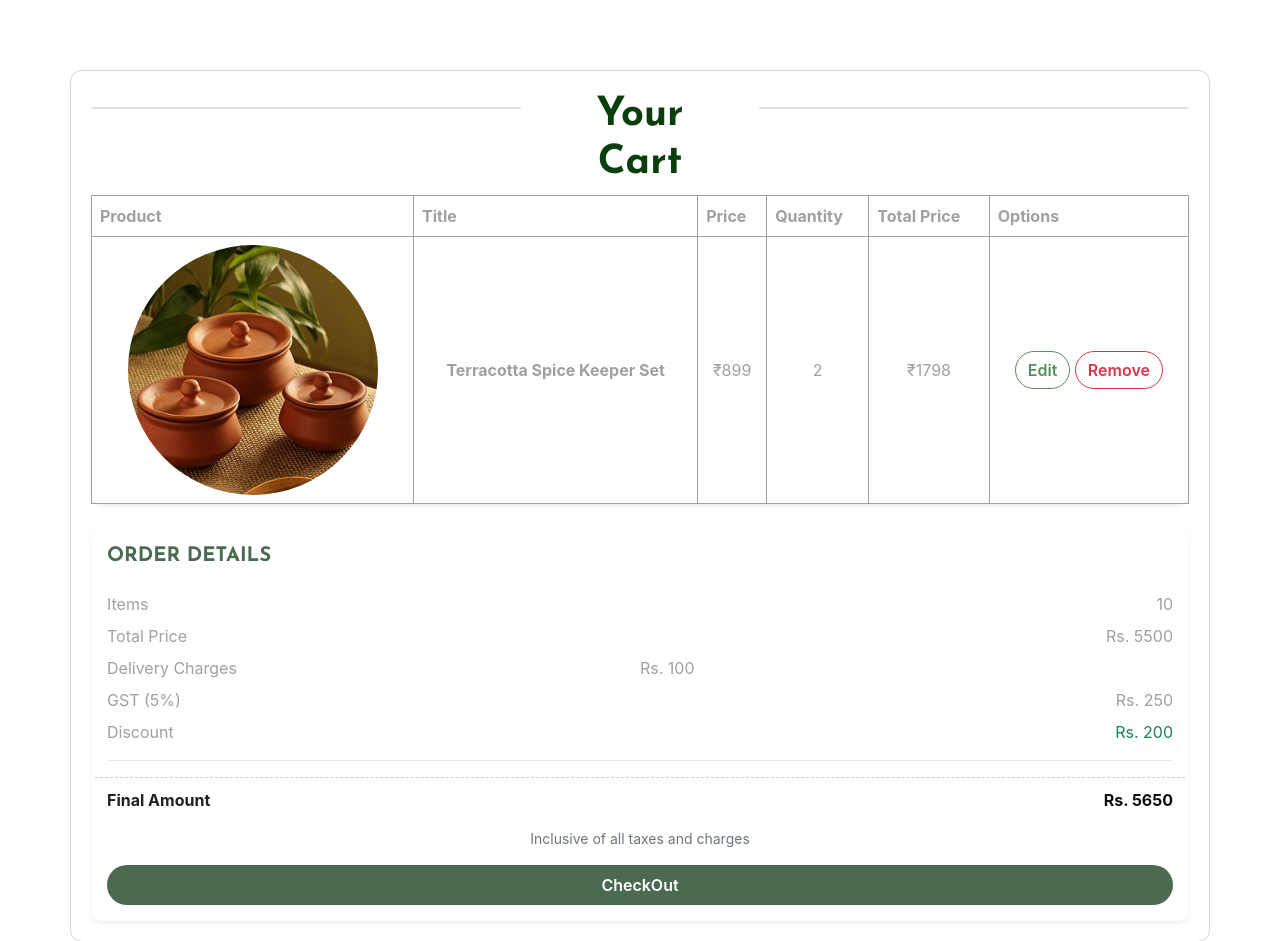
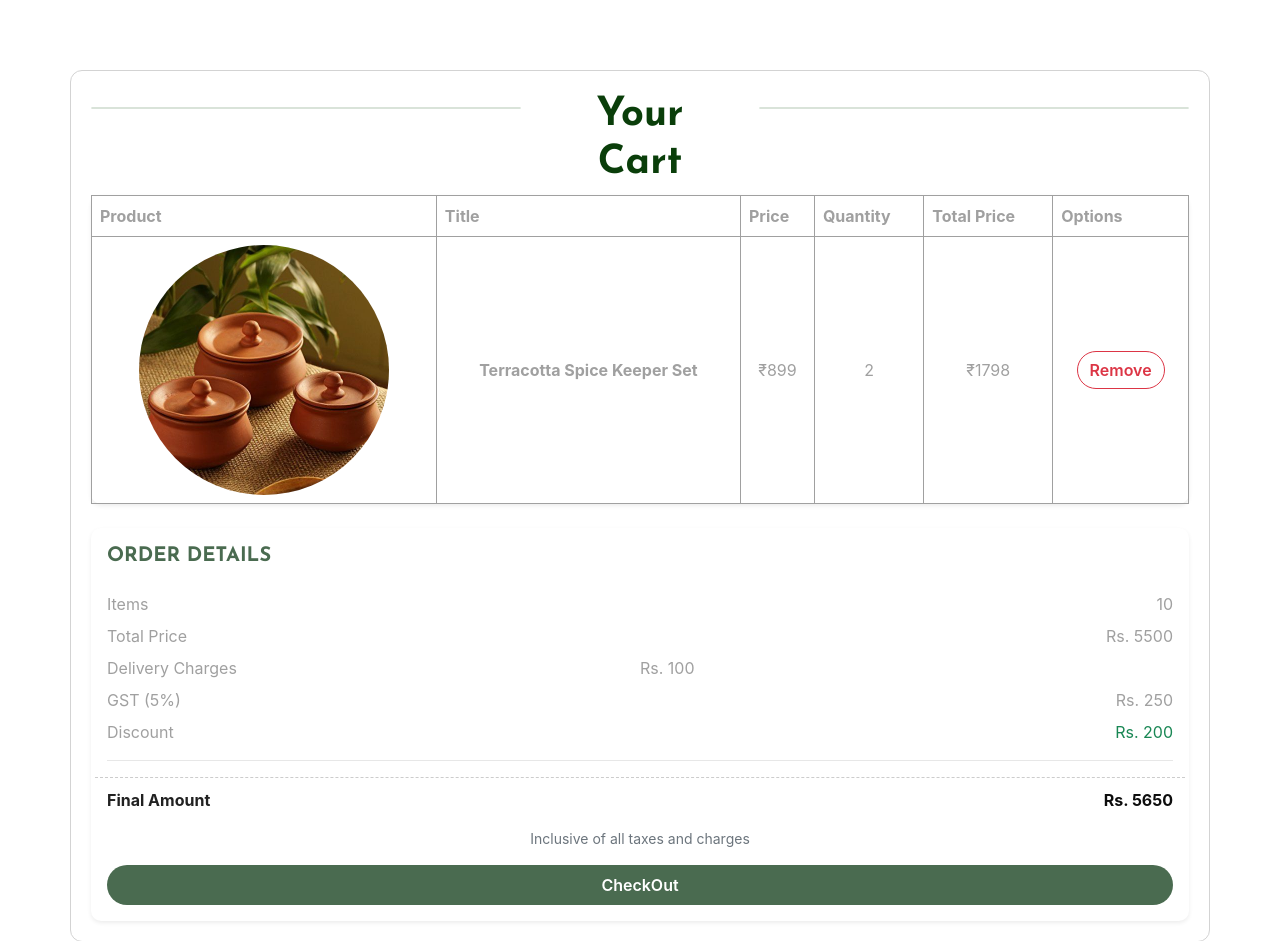
Before and after one commit to AleenaJoseph7/PotteryProject, a Django app: page /PoteriaSite/Cartpage in a window 1280 px wide. Shown: the part 122-1063 px from the top of the page. Run offline with Django 5.2, Linux system fonts and the light colour scheme; data comes from the database, SQL or seed files in the repository; some libraries are stand-ins or nearby versions.

Commit message:
removed edit from cart page

```diff
--- a/webapp/templates/Cartpage.html
+++ b/webapp/templates/Cartpage.html
@@ -164,7 +164,6 @@
                                 <td>{{i.Singlepottery_quantity}}</td>
                                 <td>₹{{i.Singlepottery_total}}</td>
                                 <td>
-                                    <a href="{% url 'Singleproductpage' pottery_id=i.Potteryid %}" class="btn btn-outline-success "> Edit </a>
                                     <a href="{% url 'deletecart' c_id=i.id %}" class="btn btn-outline-danger "> Remove </a>
                                 </td>
                             </tr>
```
